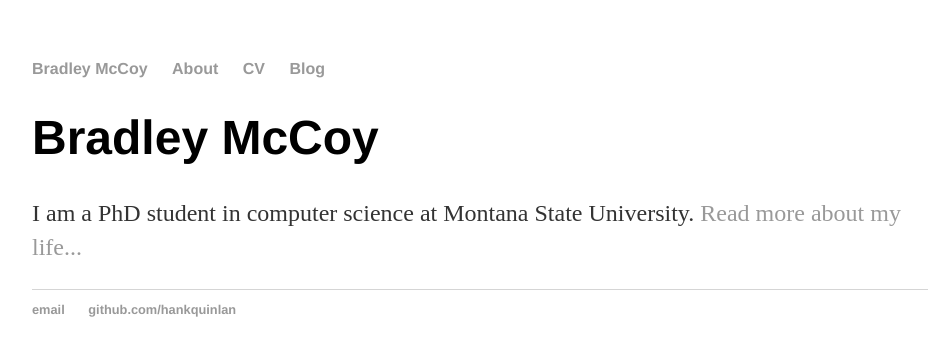
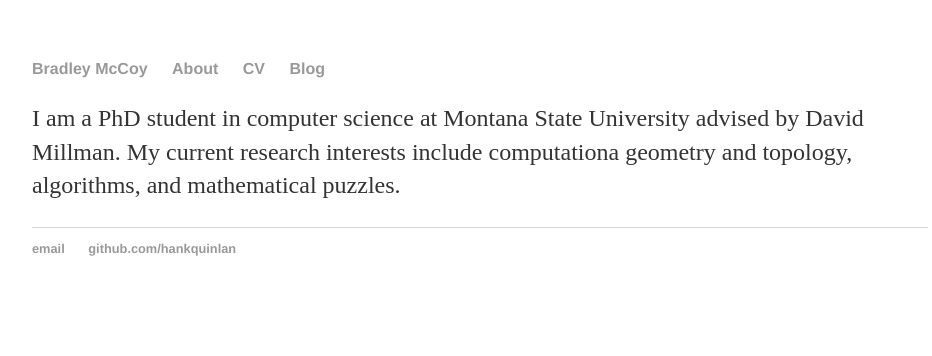
Before and after one commit to Brad-A-M/Brad-A-M.github.io, a Jekyll site: the page built from index.html, in a window 1280 px wide. Shown: the top 356 px of the page, without its empty margins (160-1092 px from the left). Built offline with Jekyll 4.4.1, drawn with Linux system fonts in a browser that asks for light colours.

Commit message:
Update index.html

```diff
--- a/index.html
+++ b/index.html
@@ -3,6 +3,8 @@ layout: default
 title: Bradley McCoy
 ---
 <div class="blurb">
-	<h1>Bradley McCoy</h1>
-	<p>I am a PhD student in computer science at Montana State University. <a href="/about">Read more about my life...</a></p>
+
+	<p>I am a PhD student in computer science at Montana State University advised by David Millman.
+	My current research interests include computationa geometry and topology, algorithms, and mathematical
+	puzzles.</p>
 </div><!-- /.blurb -->
```
